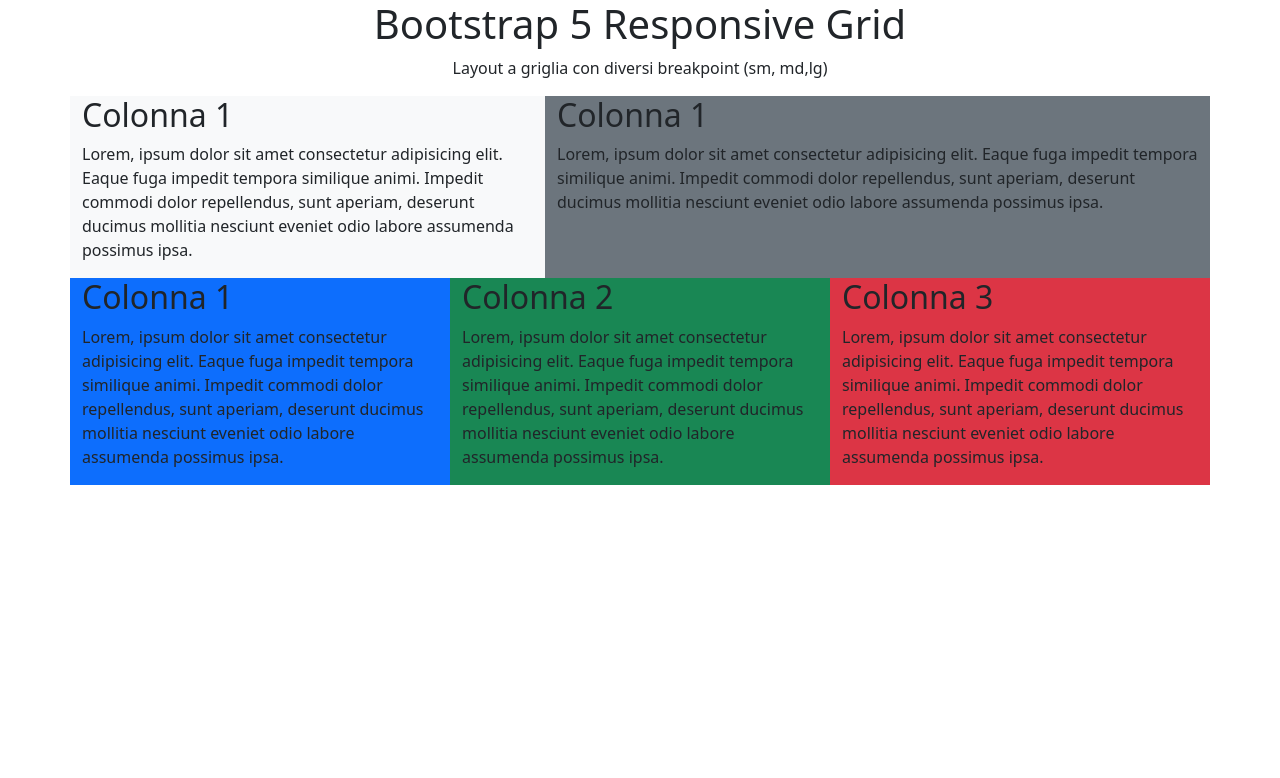
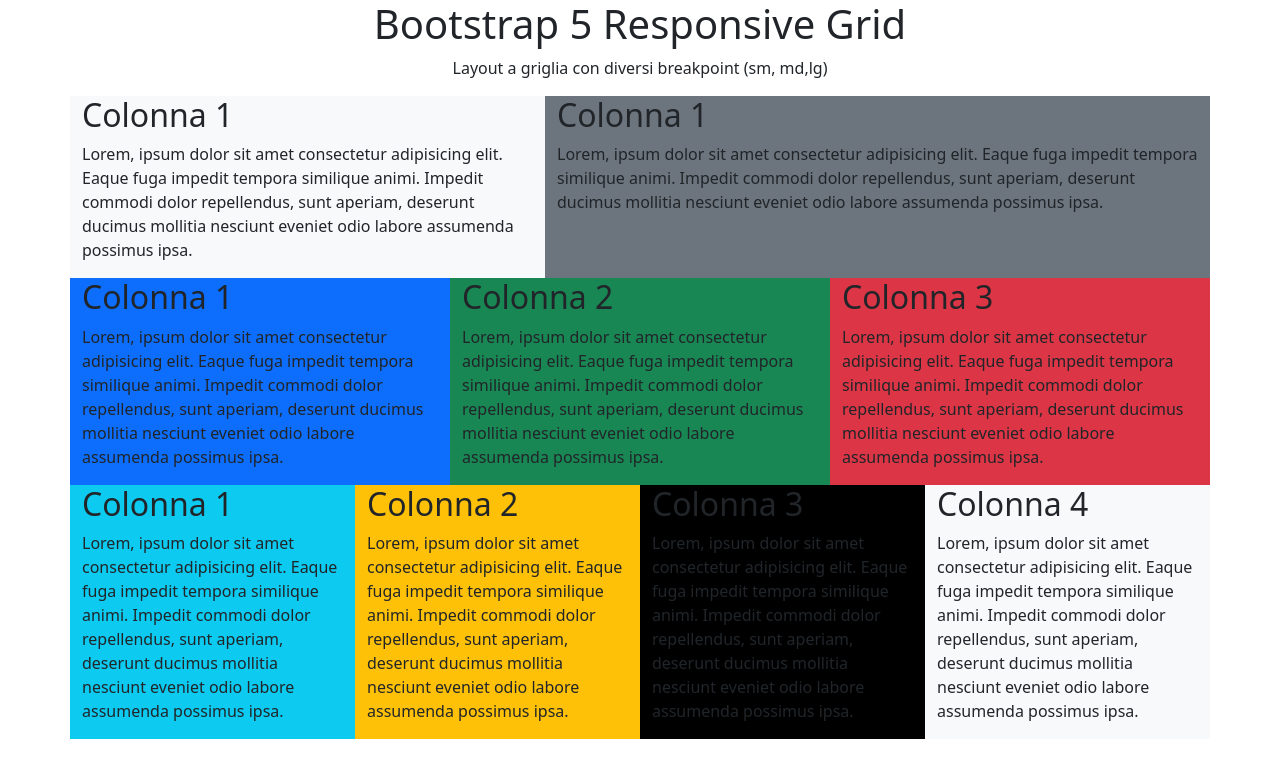
Before and after one commit to Marco-Bacci/htmlcss-bootstrap-layout, a plain HTML site: page index.html in a window 1280 px wide. Drawn offline with nearby package versions, Linux system fonts and the light colour scheme.

Commit message:
4 col row

```diff
--- a/index.html
+++ b/index.html
@@ -12,14 +12,14 @@
 
 <body>
   <div class="container">
-    <!--first row-->
+    <!--1 col row-->
     <div class="row">
       <div class="col text-center">
         <h1>Bootstrap 5 Responsive Grid</h1>
         <p> Layout a griglia con diversi breakpoint (sm, md,lg)</p>
       </div>
     </div>
-    <!--second row-->
+    <!--2 col  row-->
     <div class="row">
       <div class="col-12 col-md-6 col-lg-5 bg-light">
         <h2>Colonna 1</h2>
@@ -36,7 +36,7 @@
         </p>
       </div>
     </div>
-    <!--third row-->
+    <!--3 col row-->
     <div class="row">
       <div class="col-6 col-md-4 bg-primary">
         <h2>Colonna 1</h2>
@@ -60,6 +60,37 @@
         </p>
       </div>
     </div>
+    <!--4 col row-->
+    <div class="row">
+      <div class="col-6 col-md-3 bg-info">
+        <h2>Colonna 1</h2>
+        <p>Lorem, ipsum dolor sit amet consectetur adipisicing elit. Eaque fuga impedit tempora similique animi.
+          Impedit commodi dolor repellendus, sunt aperiam, deserunt ducimus mollitia nesciunt eveniet odio labore
+          assumenda possimus ipsa.
+        </p>
+      </div>
+      <div class="col-6 col-md-3 bg-warning">
+        <h2>Colonna 2</h2>
+        <p>Lorem, ipsum dolor sit amet consectetur adipisicing elit. Eaque fuga impedit tempora similique animi.
+          Impedit commodi dolor repellendus, sunt aperiam, deserunt ducimus mollitia nesciunt eveniet odio labore
+          assumenda possimus ipsa.
+        </p>
+      </div>
+      <div class="col-6 col-md-3 bg-black">
+        <h2>Colonna 3</h2>
+        <p>Lorem, ipsum dolor sit amet consectetur adipisicing elit. Eaque fuga impedit tempora similique animi.
+          Impedit commodi dolor repellendus, sunt aperiam, deserunt ducimus mollitia nesciunt eveniet odio labore
+          assumenda possimus ipsa.
+        </p>
+      </div>
+      <div class="col-6 col-md-3 bg-light">
+        <h2>Colonna 4</h2>
+        <p>Lorem, ipsum dolor sit amet consectetur adipisicing elit. Eaque fuga impedit tempora similique animi.
+          Impedit commodi dolor repellendus, sunt aperiam, deserunt ducimus mollitia nesciunt eveniet odio labore
+          assumenda possimus ipsa.
+        </p>
+      </div>
+    </div>
   </div>
 </body>
 
```
